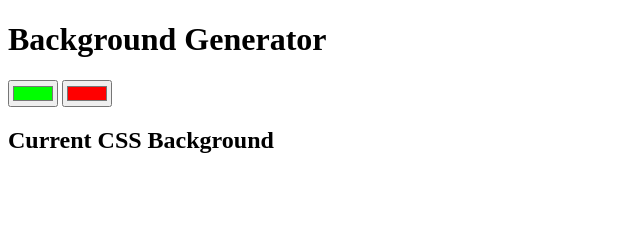
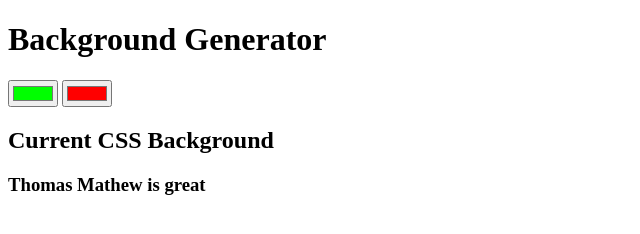
Before and after one commit to Thomasm18/background-generator, a plain HTML site: page index.html in a window 1280 px wide. Shown: the whole page, without its empty margins (0-640 px from the left). Drawn offline with Linux system fonts and the light colour scheme.

Commit message:
Fix: Html fixed

```diff
--- a/index.html
+++ b/index.html
@@ -8,7 +8,7 @@
 	<input type="color" class="color1" name="color1" value="#00ff00">
 	<input type="color" class="color2" name="color2" value="#ff0000">
 	<h2>Current CSS Background</h2>
-	<h3></h3>
+	<h3>Thomas Mathew is great</h3>
 	<script type="text/javascript" src="bundle.js"></script>
 </body>
 </html>
```
